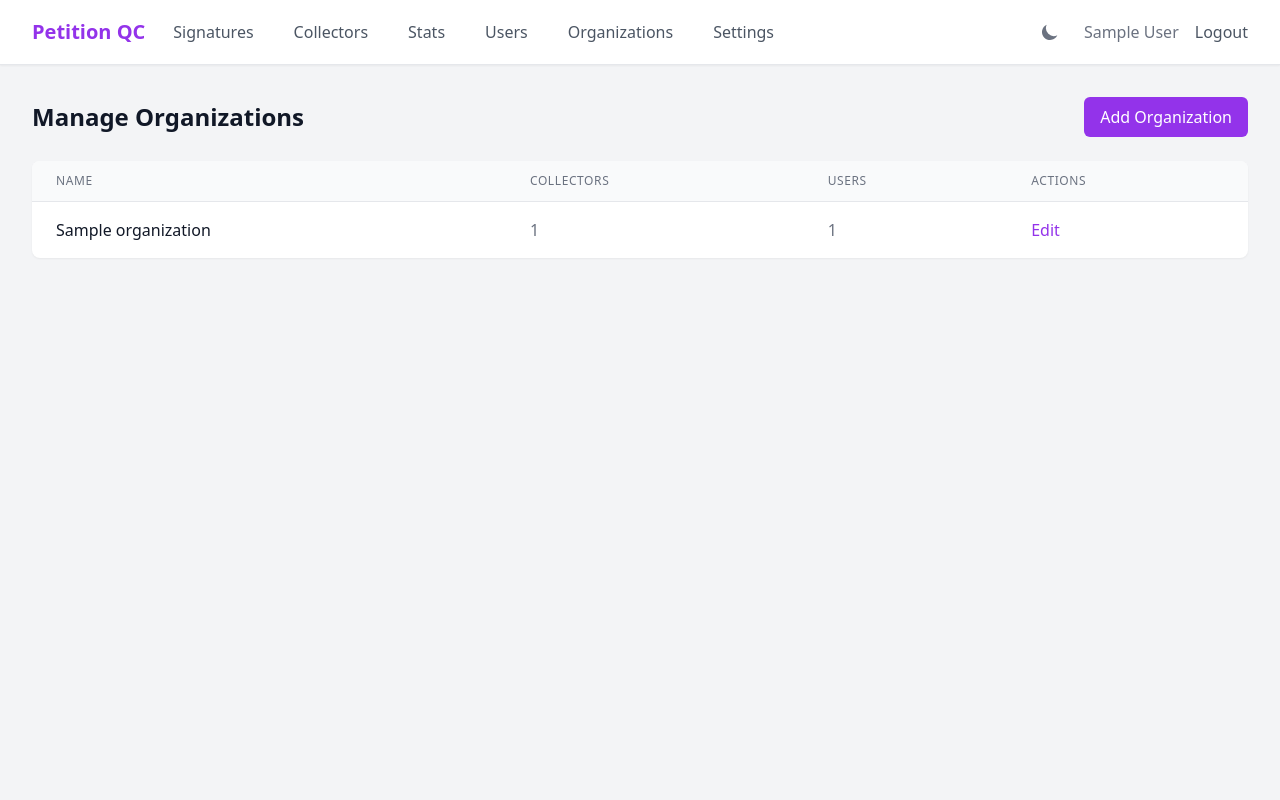
After one commit to ohvoice-adam/petition-qc, a Flask app: page /organizations/ in a window 1280 px wide. The commit adds this page. Run offline with Flask 3, Linux system fonts and the light colour scheme; a user stored in the database is signed in; tables that the repository leaves empty hold one stand-in row (values such as "Sample post"); some libraries are stand-ins or nearby versions.

Commit message:
Add organization tracking for collectors and users
- Add organization_id foreign key to Collector model
- Add organization_id foreign key to User model
- Rename Organization.organization field to Organization.name
- Create organizations admin route with CRUD operations
- Add Organizations link to admin navigation
- Update collectors index/new/edit to show and select organization
- Update users index/new/edit to show and select organization
- Fix City field in search results to use city instead of residential_city

Co-Authored-By: Claude Opus 4.5 <noreply@anthropic.com>

```diff
--- a/app/__init__.py
+++ b/app/__init__.py
@@ -28,6 +28,7 @@ def create_app(config_class=Config):
     from app.routes.auth import bp as auth_bp
     from app.routes.settings import bp as settings_bp
     from app.routes.users import bp as users_bp
+    from app.routes.organizations import bp as organizations_bp
 
     app.register_blueprint(main_bp)
     app.register_blueprint(signatures_bp, url_prefix="/signatures")
@@ -36,6 +37,7 @@ def create_app(config_class=Config):
     app.register_blueprint(auth_bp, url_prefix="/auth")
     app.register_blueprint(settings_bp, url_prefix="/settings")
     app.register_blueprint(users_bp, url_prefix="/users")
+    app.register_blueprint(organizations_bp, url_prefix="/organizations")
 
     # Create tables and enable pg_trgm
     with app.app_context():
--- a/app/models/user.py
+++ b/app/models/user.py
@@ -27,8 +27,12 @@ class User(UserMixin, db.Model):
     first_name = db.Column(db.String(100))
     last_name = db.Column(db.String(100))
     role = db.Column(db.String(20), default=UserRole.ENTERER, nullable=False)
+    organization_id = db.Column(db.Integer, db.ForeignKey("organizations.id"), nullable=True)
     is_active = db.Column(db.Boolean, default=True)
     created_at = db.Column(db.DateTime, server_default=db.func.now())
+
+    # Relationships
+    organization = db.relationship("Organization", back_populates="users")
 
     def set_password(self, password):
         self.password_hash = generate_password_hash(password)
--- /dev/null
+++ b/app/routes/organizations.py
@@ -0,0 +1,103 @@
+from flask import Blueprint, render_template, request, redirect, url_for, flash
+from flask_login import login_required
+
+from app import db
+from app.models import Organization, admin_required
+
+bp = Blueprint("organizations", __name__)
+
+
+@bp.route("/")
+@login_required
+@admin_required
+def index():
+    """List all organizations."""
+    organizations = Organization.query.order_by(Organization.name).all()
+    return render_template("organizations/index.html", organizations=organizations)
+
+
+@bp.route("/new", methods=["GET", "POST"])
+@login_required
+@admin_required
+def new():
+    """Create a new organization."""
+    if request.method == "POST":
+        name = request.form.get("name", "").strip()
+
+        if not name:
+            flash("Organization name is required", "error")
+            return render_template("organizations/new.html")
+
+        if Organization.query.filter_by(name=name).first():
+            flash("Organization already exists", "error")
+            return render_template("organizations/new.html")
+
+        org = Organization(name=name)
+        db.session.add(org)
+        db.session.commit()
+
+        flash(f"Organization '{org.name}' created successfully", "success")
+        return redirect(url_for("organizations.index"))
+
+    return render_template("organizations/new.html")
+
+
+@bp.route("/<int:id>/edit", methods=["GET", "POST"])
+@login_required
+@admin_required
+def edit(id):
+    """Edit an organization."""
+    org = db.session.get(Organization, id)
+
+    if not org:
+        flash("Organization not found", "error")
+        return redirect(url_for("organizations.index"))
+
+    if request.method == "POST":
+        name = request.form.get("name", "").strip()
+
+        if not name:
+            flash("Organization name is required", "error")
+            return render_template("organizations/edit.html", organization=org)
+
+        # Check if name already exists for a different org
+        existing = Organization.query.filter_by(name=name).first()
+        if existing and existing.id != org.id:
+            flash("Organization name already exists", "error")
+            return render_template("organizations/edit.html", organization=org)
+
+        org.name = name
+        db.session.commit()
+
+        flash(f"Organization '{org.name}' updated successfully", "success")
+        return redirect(url_for("organizations.index"))
+
+    return render_template("organizations/edit.html", organization=org)
+
+
+@bp.route("/<int:id>/delete", methods=["POST"])
+@login_required
+@admin_required
+def delete(id):
+    """Delete an organization."""
+    org = db.session.get(Organization, id)
+
+    if not org:
+        flash("Organization not found", "error")
+        return redirect(url_for("organizations.index"))
+
+    # Check if organization has collectors or users
+    if org.collectors:
+        flash(f"Cannot delete organization with {len(org.collectors)} collector(s) assigned", "error")
+        return redirect(url_for("organizations.index"))
+
+    if org.users:
+        flash(f"Cannot delete organization with {len(org.users)} user(s) assigned", "error")
+        return redirect(url_for("organizations.index"))
+
+    name = org.name
+    db.session.delete(org)
+    db.session.commit()
+
+    flash(f"Organization '{name}' deleted", "success")
+    return redirect(url_for("organizations.index"))
--- a/app/templates/base.html
+++ b/app/templates/base.html
@@ -46,6 +46,9 @@
                     {% if current_user.is_admin %}
                     <a href="{{ url_for('users.index') }}" class="text-gray-600 dark:text-gray-300 hover:text-gray-900 dark:hover:text-white px-3 py-2">
                         Users
+                    </a>
+                    <a href="{{ url_for('organizations.index') }}" class="text-gray-600 dark:text-gray-300 hover:text-gray-900 dark:hover:text-white px-3 py-2">
+                        Organizations
                     </a>
                     <a href="{{ url_for('settings.index') }}" class="text-gray-600 dark:text-gray-300 hover:text-gray-900 dark:hover:text-white px-3 py-2">
                         Settings
--- a/app/templates/collectors/index.html
+++ b/app/templates/collectors/index.html
@@ -17,6 +17,7 @@
             <thead class="bg-gray-900">
                 <tr>
                     <th class="px-6 py-3 text-left text-xs font-medium text-gray-400 uppercase tracking-wider">Name</th>
+                    <th class="px-6 py-3 text-left text-xs font-medium text-gray-400 uppercase tracking-wider">Organization</th>
                     <th class="px-6 py-3 text-left text-xs font-medium text-gray-400 uppercase tracking-wider">Phone</th>
                     <th class="px-6 py-3 text-left text-xs font-medium text-gray-400 uppercase tracking-wider">Email</th>
                     <th class="px-6 py-3 text-left text-xs font-medium text-gray-400 uppercase tracking-wider">Actions</th>
@@ -26,6 +27,7 @@
                 {% for collector in collectors %}
                 <tr class="hover:bg-gray-750">
                     <td class="px-6 py-4 whitespace-nowrap">{{ collector.full_name }}</td>
+                    <td class="px-6 py-4 whitespace-nowrap text-gray-400">{{ collector.organization.name if collector.organization else '—' }}</td>
                     <td class="px-6 py-4 whitespace-nowrap text-gray-400">{{ collector.phone or '-' }}</td>
                     <td class="px-6 py-4 whitespace-nowrap text-gray-400">{{ collector.email or '-' }}</td>
                     <td class="px-6 py-4 whitespace-nowrap">
@@ -35,7 +37,7 @@
                 </tr>
                 {% else %}
                 <tr>
-                    <td colspan="4" class="px-6 py-8 text-center text-gray-500">
+                    <td colspan="5" class="px-6 py-8 text-center text-gray-500">
                         No collectors yet.
                         <a href="{{ url_for('collectors.new') }}" class="text-purple-400 hover:text-purple-300">Add one</a>
                     </td>
--- /dev/null
+++ b/app/templates/organizations/index.html
@@ -0,0 +1,62 @@
+{% extends "base.html" %}
+
+{% block title %}Manage Organizations - Petition QC{% endblock %}
+
+{% block content %}
+<div class="space-y-6">
+    <div class="flex items-center justify-between">
+        <h1 class="text-2xl font-bold">Manage Organizations</h1>
+        <a href="{{ url_for('organizations.new') }}"
+           class="bg-purple-600 hover:bg-purple-700 text-white font-medium py-2 px-4 rounded-md">
+            Add Organization
+        </a>
+    </div>
+
+    <div class="bg-white dark:bg-gray-800 rounded-lg overflow-hidden shadow-sm">
+        <table class="min-w-full divide-y divide-gray-200 dark:divide-gray-700">
+            <thead class="bg-gray-50 dark:bg-gray-900">
+                <tr>
+                    <th class="px-6 py-3 text-left text-xs font-medium text-gray-500 dark:text-gray-400 uppercase tracking-wider">Name</th>
+                    <th class="px-6 py-3 text-left text-xs font-medium text-gray-500 dark:text-gray-400 uppercase tracking-wider">Collectors</th>
+                    <th class="px-6 py-3 text-left text-xs font-medium text-gray-500 dark:text-gray-400 uppercase tracking-wider">Users</th>
+                    <th class="px-6 py-3 text-left text-xs font-medium text-gray-500 dark:text-gray-400 uppercase tracking-wider">Actions</th>
+                </tr>
+            </thead>
+            <tbody class="divide-y divide-gray-200 dark:divide-gray-700">
+                {% for org in organizations %}
+                <tr class="hover:bg-gray-50 dark:hover:bg-gray-700/50">
+                    <td class="px-6 py-4 whitespace-nowrap font-medium">{{ org.name }}</td>
+                    <td class="px-6 py-4 whitespace-nowrap text-gray-500 dark:text-gray-400">
+                        {{ org.collectors|length }}
+                    </td>
+                    <td class="px-6 py-4 whitespace-nowrap text-gray-500 dark:text-gray-400">
+                        {{ org.users|length }}
+                    </td>
+                    <td class="px-6 py-4 whitespace-nowrap space-x-3">
+                        <a href="{{ url_for('organizations.edit', id=org.id) }}"
+                           class="text-purple-600 dark:text-purple-400 hover:text-purple-800 dark:hover:text-purple-300">
+                            Edit
+                        </a>
+                        {% if not org.collectors and not org.users %}
+                        <form method="POST" action="{{ url_for('organizations.delete', id=org.id) }}" class="inline">
+                            <button type="submit"
+                                    onclick="return confirm('Are you sure you want to delete this organization?')"
+                                    class="text-red-600 dark:text-red-400 hover:text-red-800 dark:hover:text-red-300">
+                                Delete
+                            </button>
+                        </form>
+                        {% endif %}
+                    </td>
+                </tr>
+                {% else %}
+                <tr>
+                    <td colspan="4" class="px-6 py-8 text-center text-gray-500 dark:text-gray-400">
+                        No organizations yet.
+                    </td>
+                </tr>
+                {% endfor %}
+            </tbody>
+        </table>
+    </div>
+</div>
+{% endblock %}
--- a/app/templates/signatures/_results.html
+++ b/app/templates/signatures/_results.html
@@ -23,7 +23,7 @@
                 <td class="px-4 py-3 whitespace-nowrap text-sm">{{ voter.last_name }}</td>
                 <td class="px-4 py-3 text-sm">{{ voter.residential_address1 }}</td>
                 <td class="px-4 py-3 whitespace-nowrap text-sm">{{ voter.residential_address2 or '' }}</td>
-                <td class="px-4 py-3 whitespace-nowrap text-sm">{{ voter.residential_city }}</td>
+                <td class="px-4 py-3 whitespace-nowrap text-sm">{{ voter.city }}</td>
                 <td class="px-4 py-3 whitespace-nowrap text-sm">{{ voter.residential_zip }}</td>
                 <td class="px-4 py-3 whitespace-nowrap text-sm space-x-2">
                     <button hx-post="{{ url_for('signatures.record_match') }}"
--- a/app/templates/users/index.html
+++ b/app/templates/users/index.html
@@ -18,6 +18,7 @@
                 <tr>
                     <th class="px-6 py-3 text-left text-xs font-medium text-gray-500 dark:text-gray-400 uppercase tracking-wider">Name</th>
                     <th class="px-6 py-3 text-left text-xs font-medium text-gray-500 dark:text-gray-400 uppercase tracking-wider">Email</th>
+                    <th class="px-6 py-3 text-left text-xs font-medium text-gray-500 dark:text-gray-400 uppercase tracking-wider">Organization</th>
                     <th class="px-6 py-3 text-left text-xs font-medium text-gray-500 dark:text-gray-400 uppercase tracking-wider">Role</th>
                     <th class="px-6 py-3 text-left text-xs font-medium text-gray-500 dark:text-gray-400 uppercase tracking-wider">Status</th>
                     <th class="px-6 py-3 text-left text-xs font-medium text-gray-500 dark:text-gray-400 uppercase tracking-wider">Actions</th>
@@ -33,6 +34,9 @@
                         {% endif %}
                     </td>
                     <td class="px-6 py-4 whitespace-nowrap text-gray-500 dark:text-gray-400">{{ user.email }}</td>
+                    <td class="px-6 py-4 whitespace-nowrap text-gray-500 dark:text-gray-400">
+                        {{ user.organization.name if user.organization else '—' }}
+                    </td>
                     <td class="px-6 py-4 whitespace-nowrap">
                         {% if user.is_admin %}
                         <span class="inline-flex items-center px-2.5 py-0.5 rounded-full text-xs font-medium bg-purple-100 dark:bg-purple-900 text-purple-800 dark:text-purple-200">
@@ -72,7 +76,7 @@
                 </tr>
                 {% else %}
                 <tr>
-                    <td colspan="5" class="px-6 py-8 text-center text-gray-500 dark:text-gray-400">
+                    <td colspan="6" class="px-6 py-8 text-center text-gray-500 dark:text-gray-400">
                         No users yet.
                     </td>
                 </tr>
```
Also changed, not shown: app/models/collector.py (+9 -3 lines), app/routes/collectors.py (+10 -3 lines), app/routes/users.py (+13 -4 lines), app/templates/collectors/edit.html (+11 -0 lines), app/templates/collectors/new.html (+11 -0 lines), app/templates/organizations/edit.html (added, +29 -0 lines), app/templates/organizations/new.html (added, +28 -0 lines), app/templates/users/edit.html (+11 -0 lines), app/templates/users/new.html (+11 -0 lines), migrations/versions/4de6f87c264e_add_organization_id_to_collectors_and_.py (added, +50 -0 lines).
